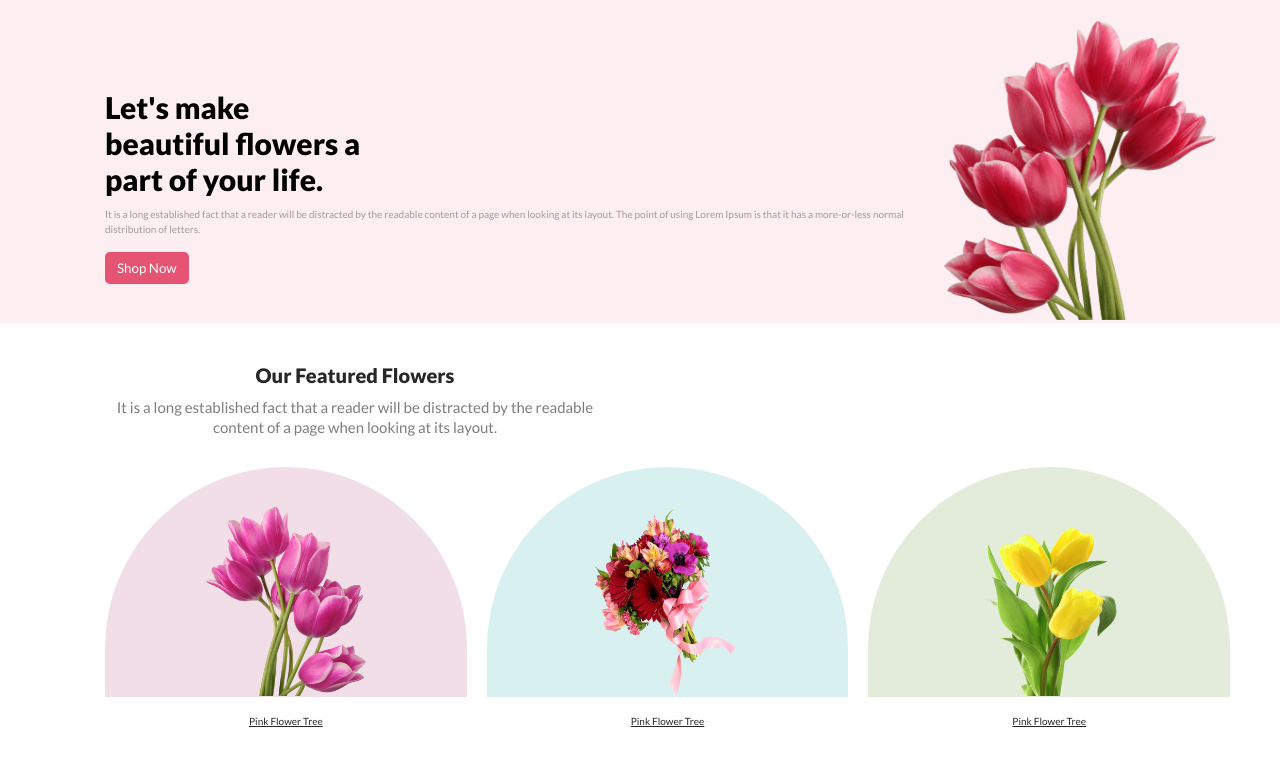
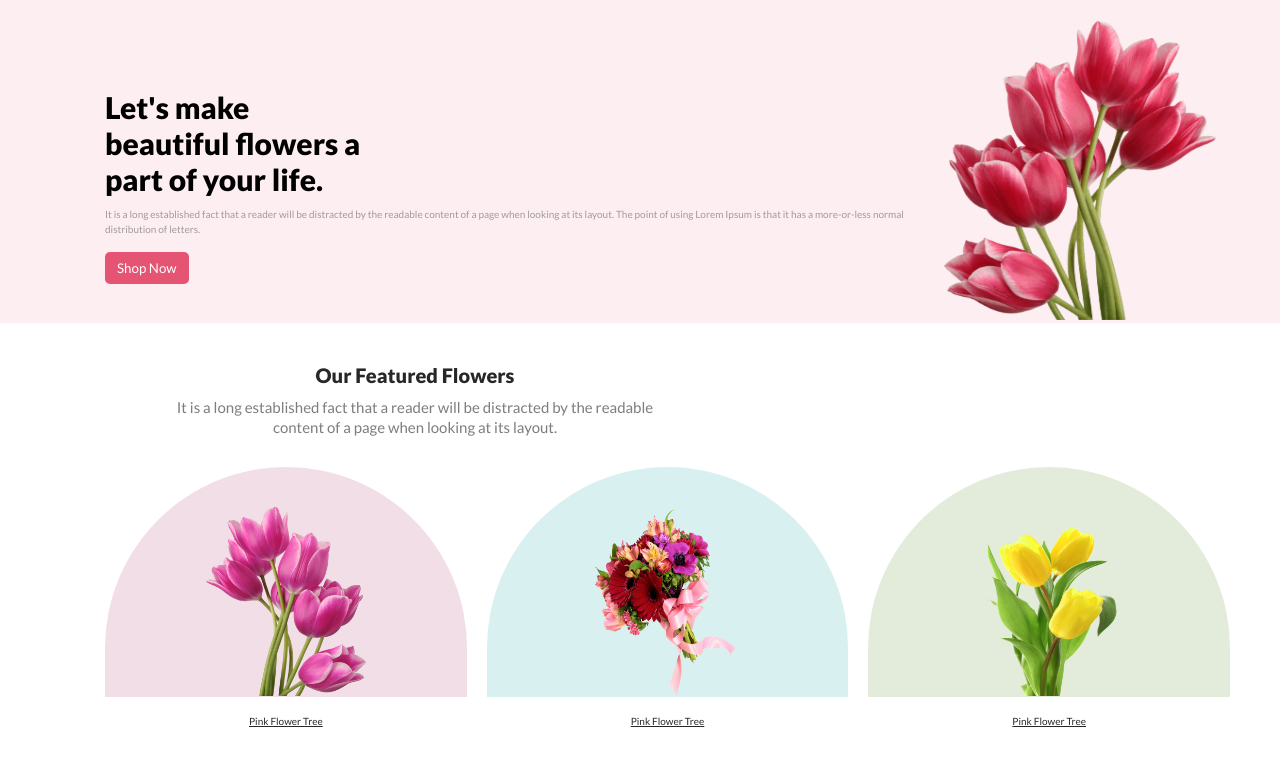
Before and after one commit to atickemon24/assignmnet-projrct-1, a plain HTML site: page index.html in a window 1280 px wide. Shown: the top 784 px of the page. Drawn offline with Linux system fonts and the light colour scheme; a web font is replaced by a local one.

Commit message:
done project

```diff
--- a/index.html
+++ b/index.html
@@ -6,6 +6,7 @@
     <title>Flower Shop Website</title>
     <link rel="stylesheet" href="styles/style.css">
     <link href="https://fonts.googleapis.com/css2?family=Lato:ital,wght@0,100;0,300;0,400;0,700;0,900;1,100;1,300;1,400;1,700;1,900&family=Open+Sans:ital,wght@0,300;0,400;0,500;0,600;0,700;0,800;1,300;1,400;1,500;1,600;1,700;1,800&family=Ysabeau+Office:ital,wght@0,1;0,100;0,300;0,400;0,500;0,600;0,700;0,800;0,900;1,1;1,100;1,200;1,300;1,400;1,500;1,600;1,700;1,800&display=swap" rel="stylesheet">
+    <link rel="icon" href="/Flower Asset/icon2.png">
 
 </head>
 <body>
--- a/styles/style.css
+++ b/styles/style.css
@@ -300,6 +300,7 @@ p.text-intro {font-size: 10px;
         text-align: center;
         width: 500px;
         overflow: hidden;
+        padding-left: 60px;
     }
     .all-box{
         display: flex;
```
Also changed, not shown: Flower Asset/icon2.png (added).
